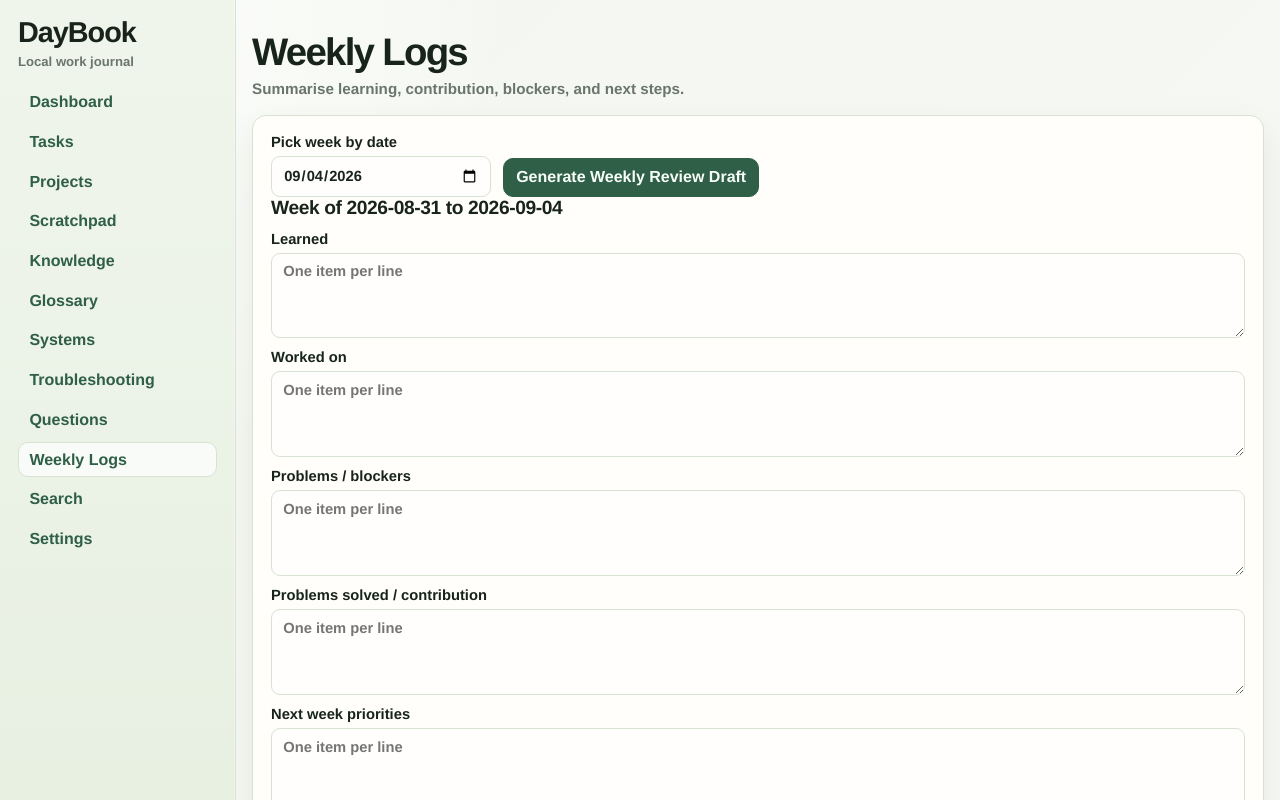
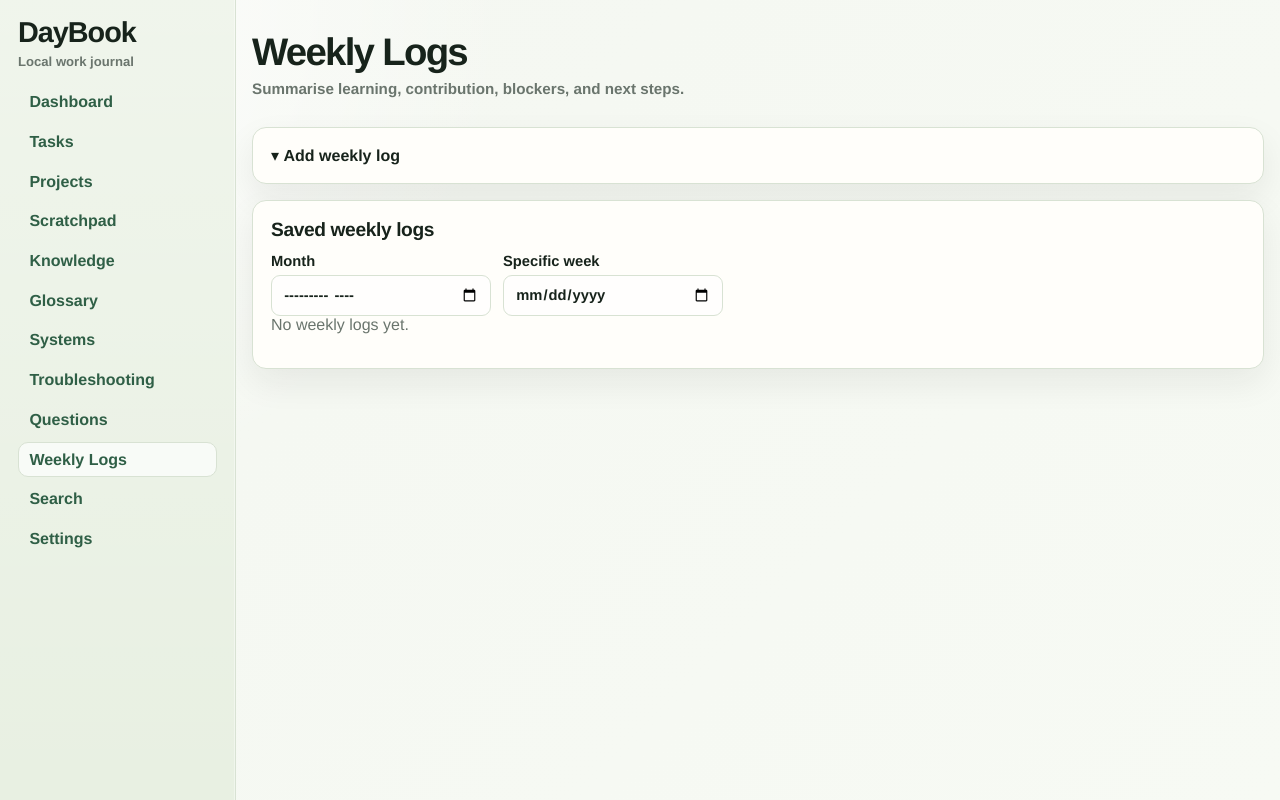
Before and after one commit to ShuetYing/DayBook, a React (Vite) app: page / in a window 1280 px wide. Both pictures are taken after a click on the button "Weekly Logs". Shown: the top 800 px of the page. Built offline with nearby package versions, Linux system fonts and the light colour scheme.

Commit message:
feat(app): simplify weekly logs and icons

```diff
--- a/src/App.tsx
+++ b/src/App.tsx
@@ -1,6 +1,6 @@
 import { Dispatch, FormEvent, ReactNode, SetStateAction, useEffect, useMemo, useRef, useState } from 'react';
 import { backupBlob } from './backup';
-import { emptyWeeklyLog, formatDateInput, generateWeeklyReviewDraft, getWeekBounds, parseTags, weeklyLogReminderWeek } from './summary';
+import { emptyWeeklyLog, formatDateInput, getWeekBounds, parseTags, weeklyLogReminderWeek } from './summary';
 import { loadBackupHandle, loadData, saveBackupHandle, saveData } from './storage';
 import type {
   Activity,
@@ -735,7 +735,7 @@ export default function App() {
             <div className="rowActions">
               {undoData ? <button type="button" className="iconButton" aria-label="Undo last change" onClick={undoLastChange}>↶</button> : null}
               <button type="button" className="iconButton" aria-label={`Edit ${selectedKnowledge.title}`} onClick={() => setEditingSelectedKnowledge((value) => !value)}>✎</button>
-              <button type="button" aria-label={`Delete ${selectedKnowledge.title}`} onClick={() => { deleteNote(selectedKnowledge); setSelectedKnowledgeId(''); }}>×</button>
+              <button type="button" className="iconButton" aria-label={`Delete ${selectedKnowledge.title}`} onClick={() => { deleteNote(selectedKnowledge); setSelectedKnowledgeId(''); }}>🗑</button>
             </div>
           </div>
           <Meta tags={selectedKnowledge.tags} />
@@ -793,7 +793,7 @@ export default function App() {
         {page === 'scratchpad' && <ScratchpadPage items={data.scratchpadItems} addScratchpadItem={addScratchpadItem} toggleScratchpadItem={toggleScratchpadItem} updateScratchpadItem={updateScratchpadItem} deleteScratchpadItem={deleteScratchpadItem} />}
         {page === 'knowledge' && <KnowledgePage notes={data.notes} prefill={prefill.knowledge} addNote={addNote} openNote={(id) => { setSelectedKnowledgeId(id); setEditingSelectedKnowledge(false); }} />}
         {page === 'glossary' && <GlossaryPage glossary={data.glossary} addGlossary={addGlossary} updateGlossary={updateGlossary} deleteGlossary={deleteGlossary} />}
-        {page === 'weekly' && <WeeklyLogsPage data={data} weekDate={weekDate} setWeekDate={setWeekDate} draft={weeklyDraft} setDraft={setWeeklyDraft} saveWeeklyLog={saveWeeklyLog} deleteWeeklyLog={deleteWeeklyLog} generateDraft={() => setWeeklyDraft(generateWeeklyReviewDraft(data, new Date(`${weekDate}T12:00:00`)))} />}
+        {page === 'weekly' && <WeeklyLogsPage data={data} weekDate={weekDate} setWeekDate={setWeekDate} draft={weeklyDraft} setDraft={setWeeklyDraft} saveWeeklyLog={saveWeeklyLog} deleteWeeklyLog={deleteWeeklyLog} />}
         {page === 'systems' && <SystemsPage systems={data.systems} addSystem={addSystem} updateSystem={updateSystem} deleteSystem={deleteSystem} />}
         {page === 'troubleshooting' && <TroubleshootingPage entries={data.troubleshooting} prefill={prefill.troubleshooting} addTroubleshooting={addTroubleshooting} updateTroubleshooting={updateTroubleshooting} deleteTroubleshooting={deleteTroubleshooting} />}
         {page === 'questions' && <QuestionsPage questions={data.questions} prefill={prefill.questions} addQuestion={addQuestion} updateQuestion={updateQuestion} deleteQuestion={deleteQuestion} />}
@@ -950,9 +950,9 @@ function ProjectsPage({ data, projectTabs, setProjectTabs, addProject, updatePro
               <div className="cardHead">
                 <h3>{project.name}</h3>
                 <div className="cardActions">
-                  <button type="button" className="iconButton" title={expanded ? 'Hide details' : 'Show details'} aria-label={expanded ? `Hide ${project.name} details` : `Show ${project.name} details`} onClick={() => setExpandedProjects((current) => ({ ...current, [project.id]: !expanded }))}>{expanded ? '⌃' : '⌄'}</button>
+                  <button type="button" className="iconButton" title={expanded ? 'Hide details' : 'Show details'} aria-label={expanded ? `Hide ${project.name} details` : `Show ${project.name} details`} onClick={() => setExpandedProjects((current) => ({ ...current, [project.id]: !expanded }))}>{expanded ? '▴' : '▾'}</button>
                   <button type="button" className="iconButton" title="Edit project" aria-label={`Edit ${project.name}`} onClick={() => setExpandedProjects((current) => ({ ...current, [`${project.id}:edit`]: !editing, [project.id]: true }))}>✎</button>
-                  <button type="button" className="iconButton" title="Delete" aria-label={`Delete ${project.name}`} onClick={() => deleteProject(project)}>×</button>
+                  <button type="button" className="iconButton" title="Delete" aria-label={`Delete ${project.name}`} onClick={() => deleteProject(project)}>🗑</button>
                 </div>
               </div>
               <ProjectSummary project={project} tasks={subtasks} showOverview={!expanded} />
@@ -1021,7 +1021,7 @@ function ScratchpadList({ items, empty, toggleScratchpadItem, updateScratchpadIt
             <label className="check"><input type="checkbox" checked={item.done} onChange={() => toggleScratchpadItem(item)} /><span>{item.title}</span></label>
             <div className="cardActions">
               <button type="button" className="iconButton" title="Edit" aria-label={`Edit ${item.title}`} onClick={() => setEditingId((current) => current === item.id ? '' : item.id)}>✎</button>
-              <button type="button" className="iconButton" title="Delete" aria-label={`Delete ${item.title}`} onClick={() => deleteScratchpadItem(item)}>×</button>
+              <button type="button" className="iconButton" title="Delete" aria-label={`Delete ${item.title}`} onClick={() => deleteScratchpadItem(item)}>🗑</button>
             </div>
           </div>
           {editingId === item.id ? (
@@ -1089,7 +1089,7 @@ function GlossaryPage({ glossary, addGlossary, updateGlossary, deleteGlossary }:
                     <summary><span>{glossaryTitle(entry)}</span></summary>
                     <div className="rowActions">
                       <button type="button" className="iconButton" aria-label={`Edit ${entry.term}`} onClick={() => setEditingGlossaryId((current) => current === entry.id ? '' : entry.id)}>✎</button>
-                      <button type="button" aria-label={`Delete ${entry.term}`} onClick={() => deleteGlossary(entry)}>×</button>
+                      <button type="button" className="iconButton" aria-label={`Delete ${entry.term}`} onClick={() => deleteGlossary(entry)}>🗑</button>
                     </div>
                     {entry.context ? <DetailBlock label="Details" value={entry.context} /> : <p className="empty">No details yet.</p>}
                     {editingGlossaryId === entry.id ? <GlossaryForm title="Edit glossary term" entry={entry} onSubmit={(event) => updateGlossary(event, entry.id)} /> : null}
@@ -1104,7 +1104,7 @@ function GlossaryPage({ glossary, addGlossary, updateGlossary, deleteGlossary }:
   );
 }
 
-function WeeklyLogsPage({ data, weekDate, setWeekDate, draft, setDraft, saveWeeklyLog, deleteWeeklyLog, generateDraft }: {
+function WeeklyLogsPage({ data, weekDate, setWeekDate, draft, setDraft, saveWeeklyLog, deleteWeeklyLog }: {
   data: DayBookData;
   weekDate: string;
   setWeekDate: (value: string) => void;
@@ -1112,7 +1112,6 @@ function WeeklyLogsPage({ data, weekDate, setWeekDate, draft, setDraft, saveWeek
   setDraft: Dispatch<SetStateAction<WeeklyLog>>;
   saveWeeklyLog: (event: FormEvent<HTMLFormElement>) => void;
   deleteWeeklyLog: (log: WeeklyLog) => void;
-  generateDraft: () => void;
 }) {
   const [monthFilter, setMonthFilter] = useState('');
   const [weekFilter, setWeekFilter] = useState('');
@@ -1143,13 +1142,14 @@ function WeeklyLogsPage({ data, weekDate, setWeekDate, draft, setDraft, saveWeek
   };
   return (
     <section className="stack">
-      <form className="panel" onSubmit={saveAndReset} ref={editorRef}>
+      <details className="panel" open={Boolean(editingLogId)}>
+        <summary>{editingLogId ? `Editing ${weeklyLogTitle(draft)}` : 'Add weekly log'}</summary>
+        <form onSubmit={saveAndReset} ref={editorRef}>
           <div className="rowPanel">
             <label>Pick week by date<input type="date" value={weekDate} onChange={(event) => setWeekDate(event.target.value)} /></label>
-          <button type="button" onClick={generateDraft}>Generate Weekly Review Draft</button>
             {editingLogId ? <button type="button" onClick={clearEdit}>Cancel edit</button> : null}
           </div>
-        <h2>{editingLogId ? `Editing ${weeklyLogTitle(draft)}` : weeklyLogTitle(draft)}</h2>
+          <h2>{weeklyLogTitle(draft)}</h2>
           <WeeklyField label="Learned" value={draft.learned} onChange={(value) => setDraft((current) => ({ ...current, learned: value }))} />
           <WeeklyField label="Worked on" value={draft.workedOn} onChange={(value) => setDraft((current) => ({ ...current, workedOn: value }))} />
           <WeeklyField label="Problems / blockers" value={draft.blockers} onChange={(value) => setDraft((current) => ({ ...current, blockers: value }))} />
@@ -1157,6 +1157,7 @@ function WeeklyLogsPage({ data, weekDate, setWeekDate, draft, setDraft, saveWeek
           <WeeklyField label="Next week priorities" value={draft.nextWeek} onChange={(value) => setDraft((current) => ({ ...current, nextWeek: value }))} />
           <button type="submit">Save weekly log</button>
         </form>
+      </details>
       <Panel title="Saved weekly logs">
         <div className="rowPanel">
           <label>Month<input type="month" value={monthFilter} list="weekly-log-months" onChange={(event) => setMonthFilter(event.target.value)} /></label>
@@ -1170,7 +1171,7 @@ function WeeklyLogsPage({ data, weekDate, setWeekDate, draft, setDraft, saveWeek
               <summary><span>{weeklyLogTitle(log)}</span></summary>
               <div className="rowActions">
                 <button type="button" className="iconButton" title="Edit" aria-label={`Edit ${weeklyLogTitle(log)}`} onClick={() => editLog(log)}>✎</button>
-                <button type="button" aria-label={`Delete ${weeklyLogTitle(log)}`} onClick={() => deleteWeeklyLog(log)}>×</button>
+                <button type="button" className="iconButton" aria-label={`Delete ${weeklyLogTitle(log)}`} onClick={() => deleteWeeklyLog(log)}>🗑</button>
               </div>
               <WeeklyLogDetails log={log} />
             </details>
@@ -1286,8 +1287,8 @@ function QuestionsPage({ questions, prefill, addQuestion, updateQuestion, delete
               <h3 id="question-dialog-title">{selectedQuestion.question}</h3>
               <div className="cardActions">
                 <button type="button" className="iconButton" title="Edit" aria-label={`Edit ${selectedQuestion.question}`} onClick={() => setEditingQuestionId((current) => current === selectedQuestion.id ? '' : selectedQuestion.id)}>✎</button>
-                <button type="button" className="iconButton" title="Delete" aria-label={`Delete ${selectedQuestion.question}`} onClick={() => { deleteQuestion(selectedQuestion); setSelectedQuestionId(''); }}>×</button>
-                <button type="button" className="iconButton" title="Close" aria-label="Close question details" onClick={() => setSelectedQuestionId('')}>×</button>
+                <button type="button" className="iconButton" title="Delete" aria-label={`Delete ${selectedQuestion.question}`} onClick={() => { deleteQuestion(selectedQuestion); setSelectedQuestionId(''); }}>🗑</button>
+                <button type="button" className="iconButton" title="Close" aria-label="Close question details" onClick={() => setSelectedQuestionId('')}>←</button>
               </div>
             </div>
             <p><span className={`badge ${selectedQuestion.status === 'Answered' ? 'done' : 'todo'}`}>{selectedQuestion.status}</span></p>
@@ -1661,8 +1662,8 @@ function TaskList({ tasks, projectsById, onToggle, onDelete, onUpdate, empty, co
           <div className="cardHead">
             <label className="check">{onToggle && <input type="checkbox" checked={task.status === 'done'} onChange={() => onToggle(task)} />}<span>{task.title}</span></label>
             <div className="cardActions">
-              {setExpandedMap && <button type="button" className="iconButton" title={(expandedMap?.[task.id] ?? false) ? 'Hide details' : 'Show details'} aria-label={(expandedMap?.[task.id] ?? false) ? `Hide ${task.title} details` : `Show ${task.title} details`} onClick={() => setExpandedMap((current) => ({ ...current, [task.id]: !(expandedMap?.[task.id] ?? false) }))}>{(expandedMap?.[task.id] ?? false) ? '⌃' : '⌄'}</button>}
-              {onDelete && <button type="button" className="iconButton" title="Delete" aria-label={`Delete ${task.title}`} onClick={() => onDelete(task)}>×</button>}
+              {setExpandedMap && <button type="button" className="iconButton" title={(expandedMap?.[task.id] ?? false) ? 'Hide details' : 'Show details'} aria-label={(expandedMap?.[task.id] ?? false) ? `Hide ${task.title} details` : `Show ${task.title} details`} onClick={() => setExpandedMap((current) => ({ ...current, [task.id]: !(expandedMap?.[task.id] ?? false) }))}>{(expandedMap?.[task.id] ?? false) ? '▴' : '▾'}</button>}
+              {onDelete && <button type="button" className="iconButton" title="Delete" aria-label={`Delete ${task.title}`} onClick={() => onDelete(task)}>🗑</button>}
             </div>
           </div>
           <div className="compactStack">
--- a/src/styles.css
+++ b/src/styles.css
@@ -1144,6 +1144,14 @@ summary {
   font-weight: 800;
 }
 
+summary::marker {
+  content: '▾  ';
+}
+
+details[open] > summary::marker {
+  content: '▴  ';
+}
+
 .preline {
   white-space: pre-line;
 }
```
Also changed, not shown: 1 other file (tests, documents, lock files or other folders). Lines whose indentation alone changed are shown as unchanged.
